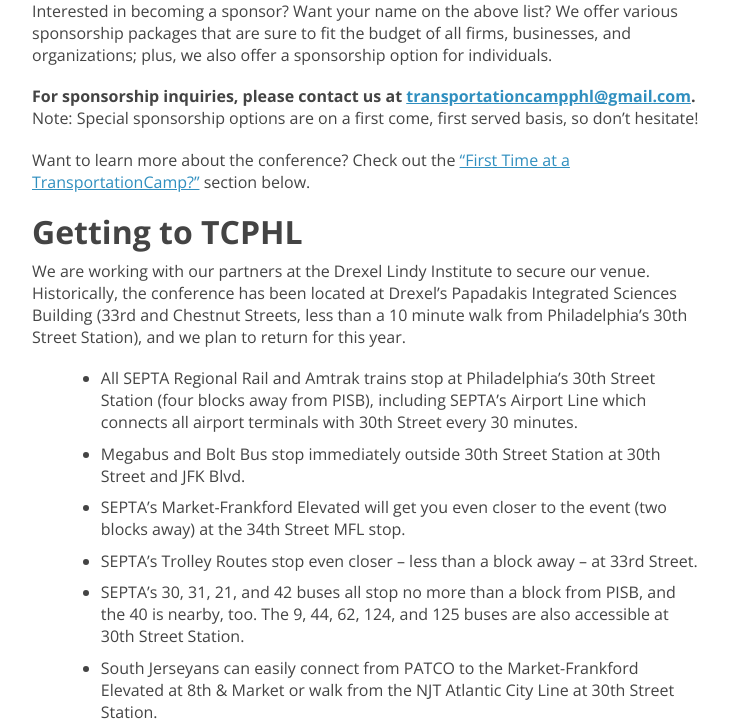
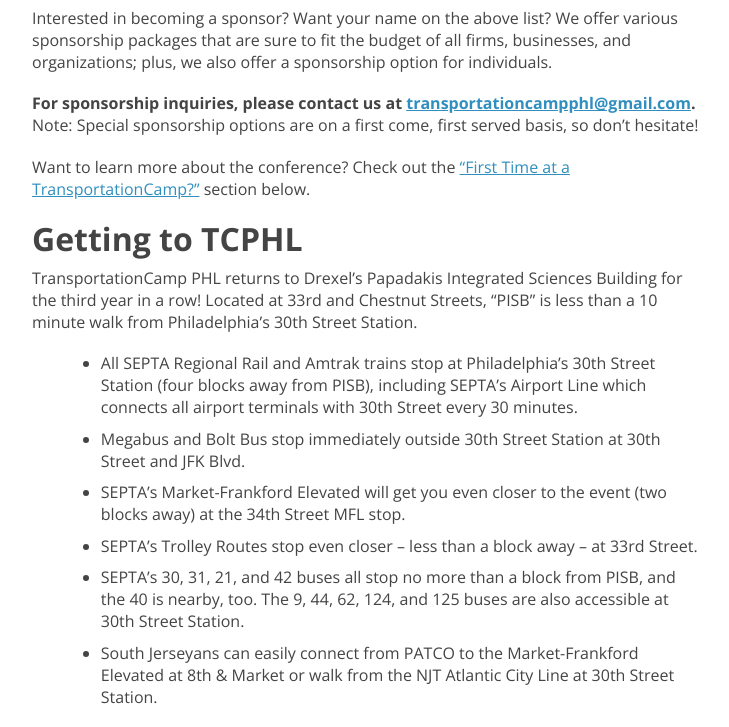
Before and after one commit to transpocamp/transportationcamp.org, a Jekyll site: the page built from events/phl2020/index.markdown, in a window 1280 px wide and 1400 px high, scrolled down 2575 px, cut to the strip 0-727 px from the top of the window. Shown: the whole strip, without its empty margins (272-1001 px from the left). Built offline with Jekyll 4.4.1, drawn with Linux system fonts in a browser that asks for light colours; nearby versions of some CDN libraries; comment, search, counter and statistics services are not loaded; some of the changed lines change nothing that is shown; some of the changed text lies outside the part shown.

Commit message:
Formatting changes

```diff
--- a/events/phl2020/index.markdown
+++ b/events/phl2020/index.markdown
@@ -18,21 +18,21 @@
 
 # <center>Confirmed Date: April 25, 2020</center>
 
-*<center>Update: We are confirmed for April 25! Thanks for bearing with us!</center>*
+*<center>We are now confirmed for the above date. Thanks for bearing with us!</center>*
 
 
 ## <a name="registration"></a> Registration
 
-<div style="width:100%; text-align:left;"><iframe src="https://eventbrite.com/tickets-external?eid=94730490447&ref=etckt" frameborder="0" height="393" width="100%" vspace="0" hspace="0" marginheight="5" marginwidth="5" scrolling="auto" allowtransparency="true"></iframe></div>
+<div style="width:100%; text-align:left;"><iframe src="https://eventbrite.com/tickets-external?eid=94730490447&ref=etckt" frameborder="0" height="400" width="100%" vspace="0" hspace="0" marginheight="5" marginwidth="5" scrolling="auto" allowtransparency="true"></iframe></div>
 
 
 ## <a name="scholarship"></a> \*\*NEW\*\* for 2020: The TCPHL Academic Innovation Award!
 
 TransportationCamp PHL is pleased to launch the **2020 TransportationCamp PHL Academic Innovation Award presented by David Klahar Consulting**! This award, the first of its kind for a TransportationCamp, challenges students to prepare a response to the following prompt:
 
-> Transportation networks are becoming increasingly integrated, with multimodal journeys representing a much larger portion of individual mode choice. Some modes provide robust interoperability in payment systems, such as EZ Pass which can be used by an automobile anywhere in the Northeast. Others, such as transit systems, are typically restricted by mode and operator (e.g. SEPTA Key), limiting integration with counterpart networks.
+> *Transportation networks are becoming increasingly integrated, with multimodal journeys representing a much larger portion of individual mode choice. Some modes provide robust interoperability in payment systems, such as EZ Pass which can be used by an automobile anywhere in the Northeast. Others, such as transit systems, are typically restricted by mode and operator (e.g. SEPTA Key), limiting integration with counterpart networks.*
 >
-> What can the Philadelphia region do right now with existing real-world systems and resources to make this work better?  What actionable changes would you implement in this region, and why? How would these changes promote integrated mobility solutions?
+> *What can the Philadelphia region do right now with existing real-world systems and resources to make this work better?  What actionable changes would you implement in this region, and why? How would these changes promote integrated mobility solutions?*
 
 Submissions must be in PDF format, no longer than 10 pages (including any pictures/graphs/charts), and submitted no later than March 14, 2020 at [this site](https://docs.google.com/forms/d/e/1FAIpQLSch14g_2RnTaq1cdmHLVbTJcFA3ozxlnGeQwKfm_ec-OPLT2w/viewform). **The winner shall receive the award, free admission to the conference, and a generous $500 scholarship!**
 
@@ -96,7 +96,7 @@
 
 ## Getting to TCPHL
 
-We are working with our partners at the Drexel Lindy Institute to secure our venue. Historically, the conference has been located at Drexel's Papadakis Integrated Sciences Building (33rd and Chestnut Streets, less than a 10 minute walk from Philadelphia's 30th Street Station), and we plan to return for this year.
+TransportationCamp PHL returns to Drexel's Papadakis Integrated Sciences Building for the third year in a row! Located at 33rd and Chestnut Streets, "PISB" is less than a 10 minute walk from Philadelphia's 30th Street Station.
 
 - All SEPTA Regional Rail and Amtrak trains stop at Philadelphia's 30th Street Station (four blocks away from PISB), including SEPTA's Airport Line which connects all airport terminals with 30th Street every 30 minutes.
 - Megabus and Bolt Bus stop immediately outside 30th Street Station at 30th Street and JFK Blvd.
@@ -118,8 +118,6 @@
 
 ## <a name="schedule"></a> Schedule
 
-*Note that the schedule remains subject to change.*
-
 | Time | Event |
 |------|------|
 | 9am-10am | Registration, Networking, and Breakfast |
@@ -132,6 +130,7 @@
 | 4pm-5pm | Session 4
 | 5pm | Continue the conversations/networking
 
+*Note that the schedule remains subject to change.*
 
 ## Organizing Committee
 
```
